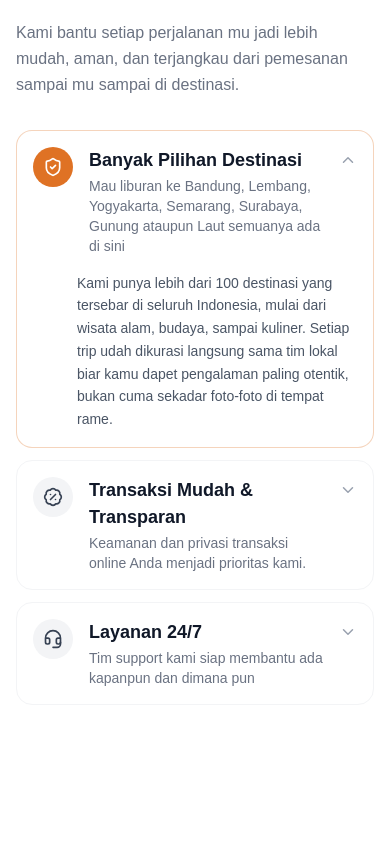
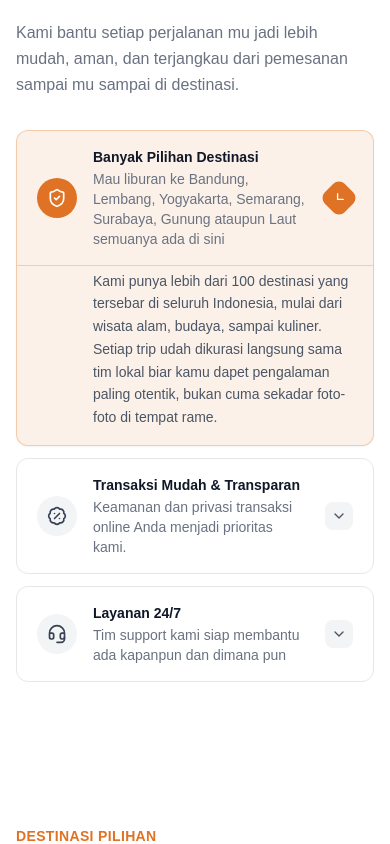
Before and after one commit to RamliWane/lansia-opentrip, a Next.js app: page / in a window 390 px wide. Shown: the part 1060-1904 px from the top of the page. Built offline with nearby package versions, Linux system fonts and the light colour scheme.

Commit message:
fix: update ui in FAQ and Marketing Section

```diff
--- a/src/components/landing/FAQSection.jsx
+++ b/src/components/landing/FAQSection.jsx
@@ -1,19 +1,12 @@
 "use client";
 
 import { useState } from "react";
-import {
-    Plus,
-    ChevronLeft,
-    ChevronRight,
-    MessageCircleQuestion,
-    Send,
-} from "lucide-react";
+import { Plus, ChevronLeft, ChevronRight, Send } from "lucide-react";
 import { faqs } from "@/lib/data.js";
-
 
 const PAGE_SIZE = 6;
 
-export default function FaqSection() {
+export default function FAQSection() {
     const [openIndex, setOpenIndex] = useState(0);
     const [page, setPage] = useState(0);
     const totalPages = Math.ceil(faqs.length / PAGE_SIZE);
@@ -26,56 +19,53 @@ export default function FaqSection() {
     };
 
     return (
-        <section id="faq" className="relative bg-white py-20">
-            <div className="max-w-6xl mx-auto px-4 sm:px-6 lg:px-8">
-                <div className="text-start mb-14">
-                    <p className="text-[#df7224] font-semibold text-lg tracking-wide mb-3">
-                        FAQ
-                    </p>
-                    <h2 className="text-3xl sm:text-4xl font-bold text-gray-900 leading-snug">
-                        Pertanyaan Yang Sering <span className="text-[#df7224]">Ditanyakan</span>
+        <section id="faq" className="relative bg-white py-16">
+            <div className="max-w-7xl mx-auto px-4 sm:px-6 lg:px-8">
+                <div className="text-start mb-10">
+                    <span className="text-[#df7224] font-semibold text-xs uppercase tracking-wider block mb-2">
+                        PERTANYAAN UMUM
+                    </span>
+                    <h2 className="text-2xl sm:text-3xl md:text-4xl font-bold text-gray-900 leading-snug">
+                        Pertanyaan Yang Sering <span className="text-[#df7224]">Diajukan</span>
                     </h2>
                 </div>
 
-                <div className="grid lg:grid-cols-[1.4fr_1fr] gap-12 items-start">
-                    <div>
+                <div className="flex flex-col lg:grid lg:grid-cols-12 gap-10 items-start">
+                    <div className="w-full lg:col-span-7">
                         <div className="space-y-3">
                             {visibleFaqs.map((faq, i) => {
                                 const isOpen = openIndex === i;
                                 return (
                                     <div
                                         key={i}
-                                        className={`rounded-2xl border transition-colors duration-300 ${isOpen
-                                            ? "border-[#df7224]/30 bg-white"
-                                            : "border-gray-100 bg-gray-50"
+                                        className={`rounded-xl border transition-colors ${isOpen
+                                            ? "border-[#df7224]/30 bg-[#df7224]/10 shadow-xs"
+                                            : "border-gray-200 bg-white hover:border-gray-300"
                                             }`}
                                     >
                                         <button
                                             onClick={() => setOpenIndex(isOpen ? -1 : i)}
                                             className="w-full flex items-center justify-between gap-4 px-5 py-4 text-left"
                                         >
-                                            <span className="font-medium text-gray-900 text-sm sm:text-base">
+                                            <span className="font-semibold text-gray-900 text-sm sm:text-base">
                                                 {faq.question}
                                             </span>
                                             <span
-                                                className={`w-8 h-8 rounded-full flex items-center justify-center shrink-0 transition-all duration-300 ${isOpen
-                                                    ? "bg-[#df7224] rotate-45"
-                                                    : "bg-white border border-gray-200"
+                                                className={`w-7 h-7 rounded-lg flex items-center justify-center shrink-0 transition-transform duration-200 ${isOpen
+                                                    ? "bg-[#df7224] text-white rotate-45"
+                                                    : "bg-gray-100 text-gray-600"
                                                     }`}
                                             >
-                                                <Plus
-                                                    size={16}
-                                                    className={isOpen ? "text-white" : "text-gray-500"}
-                                                />
+                                                <Plus size={16} />
                                             </span>
                                         </button>
 
                                         <div
-                                            className={`grid transition-all duration-300 ease-in-out ${isOpen ? "grid-rows-[1fr]" : "grid-rows-[0fr]"
+                                            className={`grid transition-[grid-template-rows] duration-300 ease-in-out ${isOpen ? "grid-rows-[1fr]" : "grid-rows-[0fr]"
                                                 }`}
                                         >
                                             <div className="overflow-hidden">
-                                                <p className="text-sm text-gray-500 leading-relaxed px-5 pb-4">
+                                                <p className="text-sm text-gray-600 leading-relaxed px-5 pb-4 pt-1 border-t border-gray-300">
                                                     {faq.answer}
                                                 </p>
                                             </div>
@@ -90,7 +80,8 @@ export default function FaqSection() {
                                 <button
                                     onClick={() => goTo(page - 1)}
                                     disabled={page === 0}
-                                    className="w-9 h-9 rounded-full border border-gray-200 flex items-center justify-center text-gray-500 hover:border-gray-900 hover:text-gray-900 transition-colors disabled:opacity-30 disabled:pointer-events-none"
+                                    className="w-8 h-8 rounded-lg border border-gray-200 flex items-center justify-center text-gray-600 hover:border-gray-900 transition-colors disabled:opacity-30 disabled:pointer-events-none"
+                                    aria-label="Previous page"
                                 >
                                     <ChevronLeft size={16} />
                                 </button>
@@ -98,14 +89,16 @@ export default function FaqSection() {
                                     <button
                                         key={i}
                                         onClick={() => goTo(i)}
-                                        className={`h-2 rounded-full transition-all duration-300 ${i === page ? "w-6 bg-[#df7224]" : "w-2 bg-gray-200"
+                                        aria-label={`Page ${i + 1}`}
+                                        className={`h-2 rounded-full transition-all duration-200 ${i === page ? "w-6 bg-[#df7224]" : "w-2 bg-gray-200"
                                             }`}
                                     />
                                 ))}
                                 <button
                                     onClick={() => goTo(page + 1)}
                                     disabled={page === totalPages - 1}
-                                    className="w-9 h-9 rounded-full border border-gray-200 flex items-center justify-center text-gray-500 hover:border-gray-900 hover:text-gray-900 transition-colors disabled:opacity-30 disabled:pointer-events-none"
+                                    className="w-8 h-8 rounded-lg border border-gray-200 flex items-center justify-center text-gray-600 hover:border-gray-900 transition-colors disabled:opacity-30 disabled:pointer-events-none"
+                                    aria-label="Next page"
                                 >
                                     <ChevronRight size={16} />
                                 </button>
@@ -113,7 +106,7 @@ export default function FaqSection() {
                         )}
                     </div>
 
-                    <div className="bg-gray-50 rounded-3xl p-8 sm:p-10 text-center">
+                    <div className="w-full lg:col-span-5 bg-gray-50 rounded-3xl p-8 sm:p-10 text-center">
                         <div className="relative w-full max-w-[220px] h-48 mx-auto mb-6">
                             <img
                                 src="/FAQ-Assets-2.png"
@@ -149,4 +142,4 @@ export default function FaqSection() {
             </div>
         </section>
     );
-}
+};
--- a/src/components/landing/MarketingSection.jsx
+++ b/src/components/landing/MarketingSection.jsx
@@ -36,51 +36,48 @@ export default function MarketingSection() {
                 return (
                   <div
                     key={i}
-                    className={`rounded-2xl border transition-colors duration-300 ${
-                      isOpen
-                        ? "border-[#df7224]/30 bg-white"
-                        : "border-gray-100 hover:border-gray-200"
-                    }`}
+                    className={`rounded-xl border transition-colors duration-300 ${isOpen
+                        ? "border-[#df7224]/30 bg-[#df7224]/10 shadow-xs"
+                        : "border-gray-200 bg-white hover:border-gray-300"
+                      }`}
                   >
                     <button
                       onClick={() => toggle(i)}
-                      className="w-full flex items-start gap-4 p-4 text-left"
+                      className="w-full flex items-center gap-4 px-5 py-4 text-left"
                     >
                       <div
-                        className={`w-10 h-10 rounded-full flex items-center justify-center shrink-0 transition-colors ${
-                          isOpen ? "bg-[#df7224]" : "bg-gray-100"
-                        }`}
+                        className={`w-10 h-10 rounded-full flex items-center justify-center shrink-0 transition-colors ${isOpen ? "bg-[#df7224]" : "bg-gray-100"
+                          }`}
                       >
                         <Icon
                           size={20}
                           className={isOpen ? "text-white" : "text-gray-700"}
                         />
                       </div>
+
                       <div className="flex-1 min-w-0">
-                        <p className="font-semibold text-gray-900 text-[18px]">
+                        <p className="font-semibold text-gray-900 text-sm sm:text-base">
                           {feature.title}
                         </p>
                         <p className="text-sm text-gray-500 mt-0.5">
                           {feature.desc}
                         </p>
                       </div>
-                      <ChevronDown
-                        size={18}
-                        className={`text-gray-400 shrink-0 mt-1 transition-transform duration-300 ${
-                          isOpen ? "rotate-180 text-[#df7224]" : ""
-                        }`}
-                      />
+
+                      <span
+                        className={`w-7 h-7 rounded-lg flex items-center justify-center shrink-0 transition-transform duration-200 ${isOpen ? "bg-[#df7224] text-white rotate-45" : "bg-gray-100 text-gray-600"
+                          }`}
+                      >
+                        <ChevronDown size={16} />
+                      </span>
                     </button>
 
                     <div
-                      className={`grid transition-all duration-300 ease-in-out ${
-                        isOpen
-                          ? "grid-rows-[1fr] opacity-100"
-                          : "grid-rows-[0fr] opacity-0"
-                      }`}
+                      className={`grid transition-[grid-template-rows] duration-300 ease-in-out ${isOpen ? "grid-rows-[1fr]" : "grid-rows-[0fr]"
+                        }`}
                     >
                       <div className="overflow-hidden">
-                        <p className="text-sm text-gray-600 leading-relaxed px-4 pb-4 pl-[3.75rem]">
+                        <p className="text-sm text-gray-600 leading-relaxed px-5 pb-4 pt-1 pl-[4.75rem] border-t border-gray-300">
                           {feature.detail}
                         </p>
                       </div>
```
